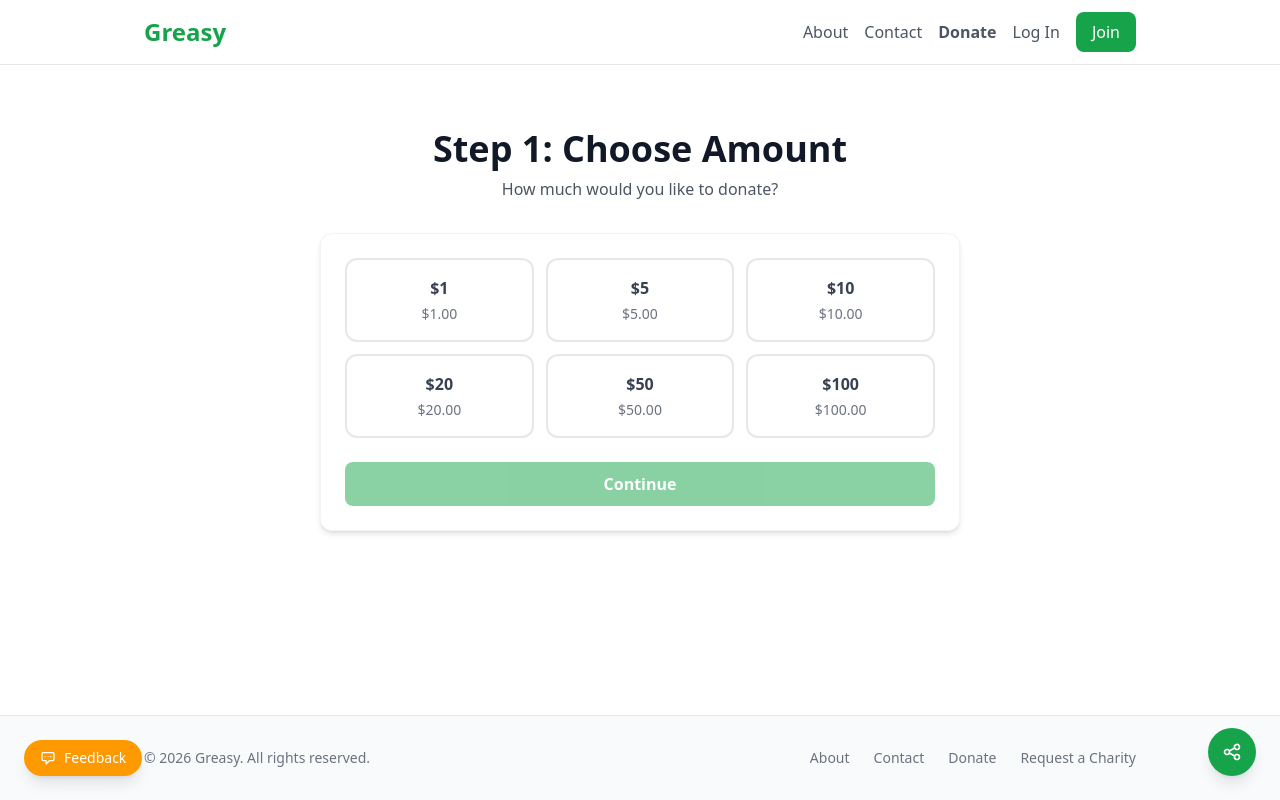
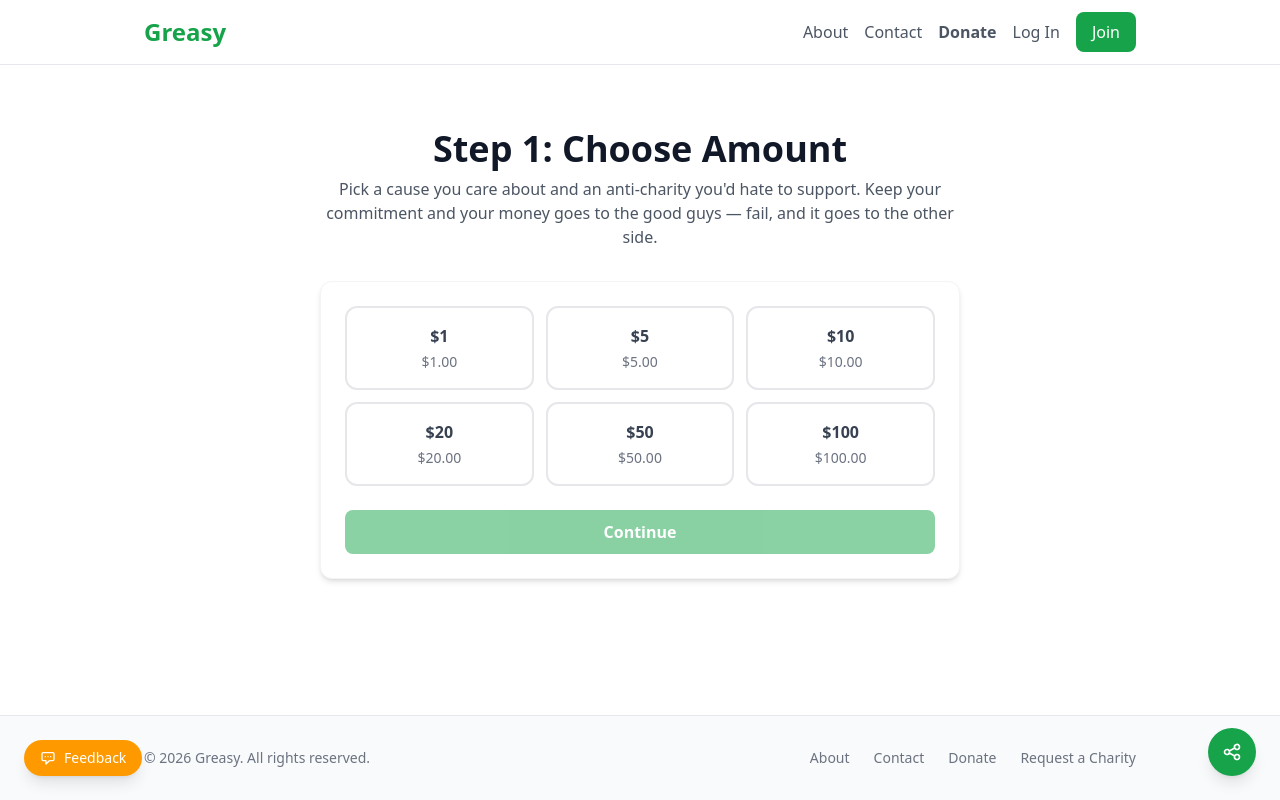
Before and after one commit to BobBoston02134/greasy-app, a Next.js app: page /donate in a window 1280 px wide. Built offline with nearby package versions, Linux system fonts and the light colour scheme; no server answers.

Commit message:
Add anti-charity mechanic explainer to donate page
Co-Authored-By: Claude Sonnet 4.6 <noreply@anthropic.com>

```diff
--- a/src/app/donate/page.tsx
+++ b/src/app/donate/page.tsx
@@ -30,7 +30,7 @@ export default function DonateAmountPage() {
           Step 1: Choose Amount
         </h1>
         <p className="mt-2 text-gray-600">
-          How much would you like to donate?
+          Pick a cause you care about and an anti-charity you&apos;d hate to support. Keep your commitment and your money goes to the good guys — fail, and it goes to the other side.
         </p>
       </div>
 
```
